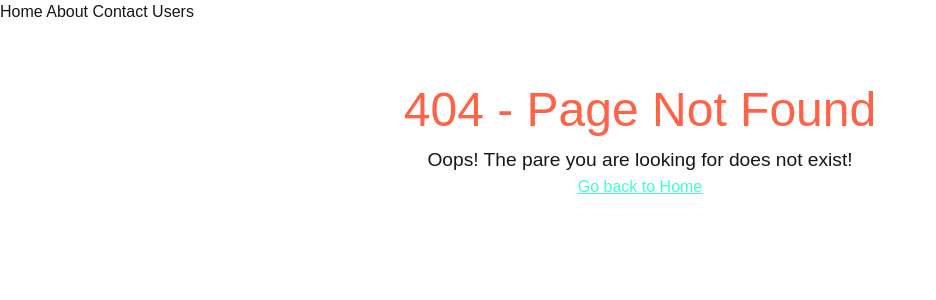
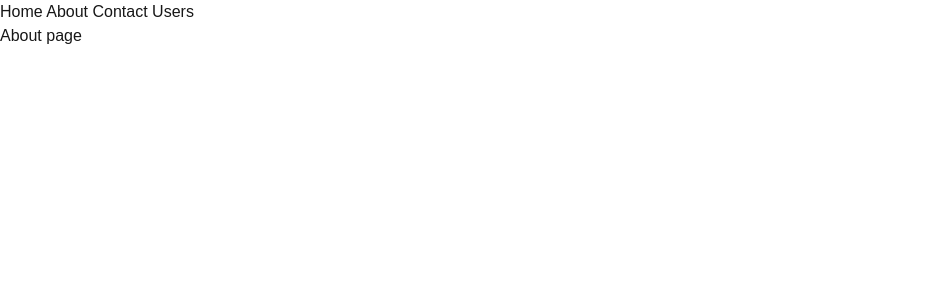
Before and after one commit to MOwais/nextjs-15-crash, a Next.js app: page /about in a window 1280 px wide. Before the commit this address had no page. Shown: the top 300 px of the page, without its empty margins (0-936 px from the left). Built offline with nearby package versions, Linux system fonts and the light colour scheme.

Commit message:
about, contact pages

```diff
--- /dev/null
+++ b/app/about/page.tsx
@@ -0,0 +1,5 @@
+"use client";
+
+export default function About() {
+  return <div>About page</div>;
+}
--- /dev/null
+++ b/app/contact/page.tsx
@@ -0,0 +1,8 @@
+export default async function Contact() {
+  console.log("Is this a server of client component");
+
+  const response = await fetch("https://jsonplaceholder.typicode.com/posts");
+  const posts = await response.json();
+
+  return <div>Contact page</div>;
+}
```
